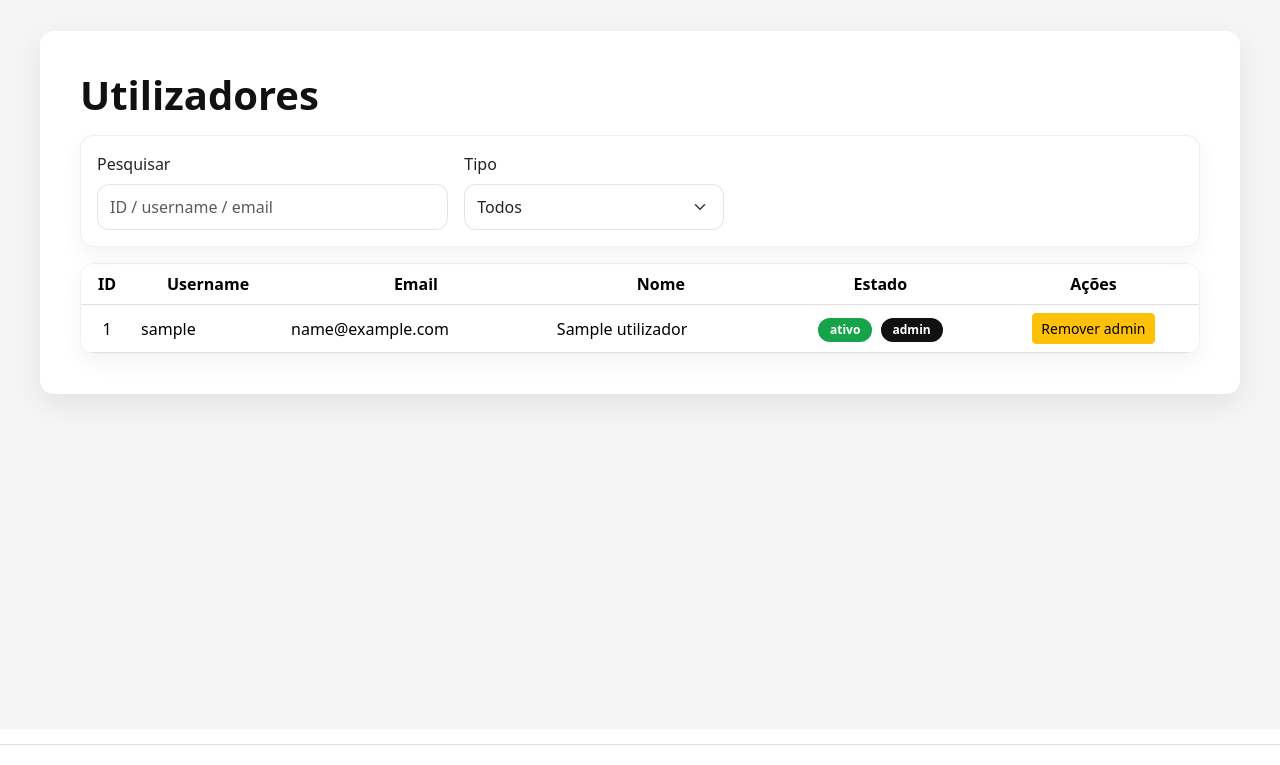
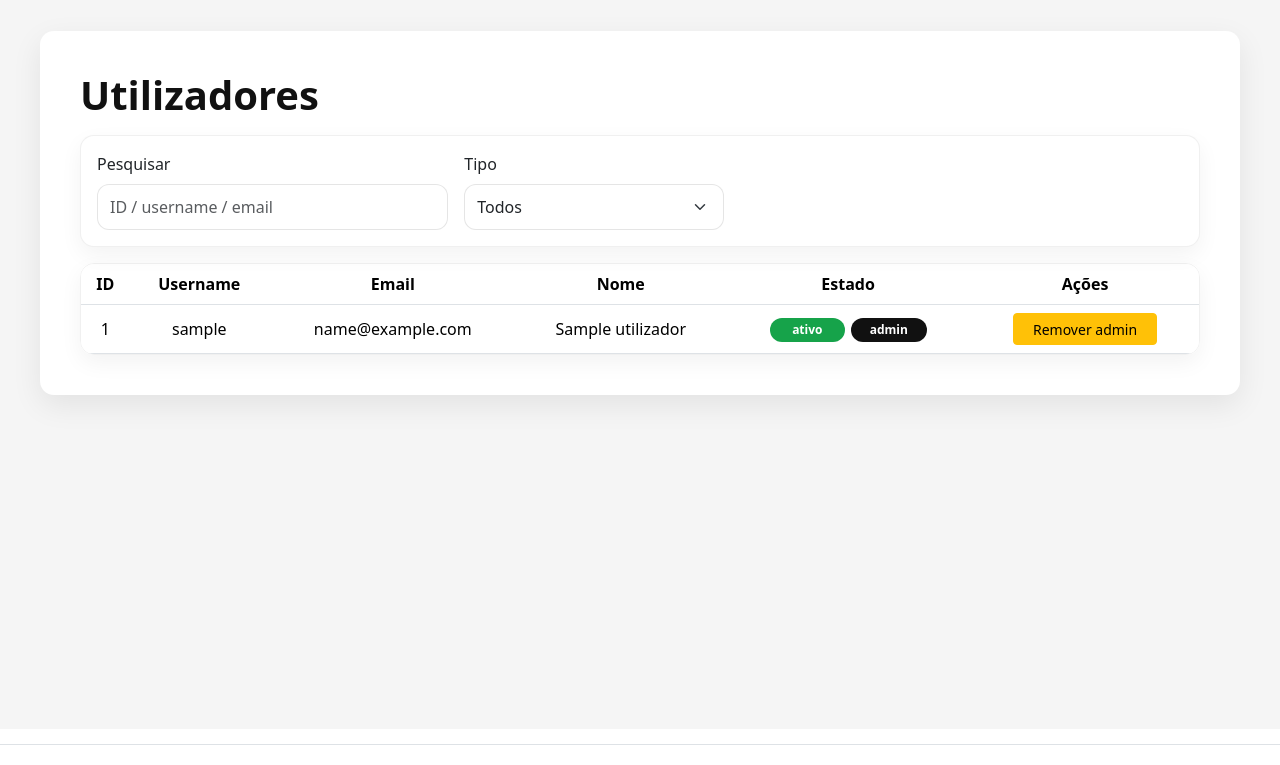
Before and after one commit to 10Lima/AutoMarket, an ASP.NET Core app: page /AdminGestaoUtilizadores in a window 1280 px wide. Shown: the part 122-887 px from the top of the page. Run offline with ASP.NET Core 8, Linux system fonts and the light colour scheme; a user stored in the database is signed in; tables that the repository leaves empty hold one stand-in row (values such as "Sample post"); style sheets or scripts are compiled from the project's sources; some libraries are stand-ins or nearby versions.

Commit message:
uptade admin view

```diff
--- a/Views/AdminGestaoUtilizadores/_UtilizadoresTable.cshtml
+++ b/Views/AdminGestaoUtilizadores/_UtilizadoresTable.cshtml
@@ -43,39 +43,53 @@ else
                         <td class="td-soft">@((string.IsNullOrWhiteSpace(uname)) ? $"#{id}" : uname)</td>
                         <td class="td-soft">@em</td>
                         <td class="td-soft">@u.nome</td>
+
+                        <!-- ESTADO -->
                         <td class="td-soft text-center">
+                            <div class="estado-badges">
                                 @if (estado == "bloqueado")
                                 {
-                                <span class="badge badge-bloqueado">bloqueado</span>
+                                    <span class="badge badge-state badge-bloqueado">bloqueado</span>
                                 }
                                 else
                                 {
-                                <span class="badge badge-ativo">ativo</span>
+                                    <span class="badge badge-state badge-ativo">ativo</span>
                                 }
 
                                 @if (isAdminAtual)
                                 {
-                                <span class="badge badge-admin ms-1">admin</span>
+                                    <span class="badge badge-state badge-admin">admin</span>
                                 }
+                            </div>
                         </td>
+
+                        <!-- AÇÕES -->
                         <td class="td-soft text-center">
                             @if (isAdminAtual)
                             {
-                                <button class="btn btn-sm btn-warning btn-removeradmin" data-id="@id">Remover admin</button>
+                                <button class="btn btn-sm btn-warning btn-removeradmin" data-id="@id">
+                                    Remover admin
+                                </button>
                             }
                             else
                             {
                                 if (estado == "bloqueado" && foiRemovidoAdmin)
                                 {
-                                    <button class="btn btn-sm btn-success btn-recuperaradmin" data-id="@id">Recuperar admin</button>
+                                    <button class="btn btn-sm btn-success btn-recuperaradmin" data-id="@id">
+                                        Recuperar admin
+                                    </button>
                                 }
                                 else if (estado == "ativo")
                                 {
-                                    <button class="btn btn-sm btn-danger btn-bloquear" data-id="@id">Bloquear</button>
+                                    <button class="btn btn-sm btn-danger btn-bloquear" data-id="@id">
+                                        Bloquear
+                                    </button>
                                 }
                                 else
                                 {
-                                    <button class="btn btn-sm btn-success btn-desbloquear" data-id="@id">Desbloquear</button>
+                                    <button class="btn btn-sm btn-success btn-desbloquear" data-id="@id">
+                                        Desbloquear
+                                    </button>
                                 }
                             }
                         </td>
@@ -87,11 +101,13 @@ else
 }
 
 <style>
+    /* ---------- ALERT ---------- */
     .alert-soft {
         border-radius: 14px;
         border: 1px solid rgba(0,0,0,0.06);
     }
 
+    /* ---------- TABLE WRAPPER ---------- */
     .table-soft-wrap {
         border-radius: 14px;
         overflow: hidden;
@@ -99,6 +115,7 @@ else
         box-shadow: 0 8px 22px rgba(0,0,0,0.05);
     }
 
+    /* ---------- HEADERS & CELLS ---------- */
     .th-soft {
         padding: 16px 26px;
         font-weight: 700;
@@ -110,24 +127,64 @@ else
         vertical-align: middle;
     }
 
-    .badge {
+    /* ---------- ESTADO: CENTRADO + BADGES IGUAIS AO MAIOR TEXTO ---------- */
+    .estado-badges {
+        display: inline-flex;
+        align-items: center;
+        justify-content: center;
+        gap: 6px;
+    }
+
+    .badge-state {
+        display: inline-flex;
+        align-items: center;
+        justify-content: center;
+        /* ✅ largura igual para todas (cabe "bloqueado") */
+        min-width: 11ch;
+        padding: 6px 12px;
         border-radius: 999px;
-        padding: 6px 12px;
         font-weight: 600;
+        color: #fff;
+        white-space: nowrap;
     }
 
     .badge-ativo {
         background: #16a34a;
-        color: #fff;
     }
 
     .badge-bloqueado {
         background: #dc2626;
-        color: #fff;
     }
 
     .badge-admin {
         background: #111;
-        color: #fff;
+    }
+
+    /* ---------- AÇÕES: BOTÕES IGUAIS ---------- */
+    .table-soft td:last-child .btn {
+        display: inline-flex;
+        align-items: center;
+        justify-content: center;
+        min-width: 18ch;
+        height: 32px;
+        padding: 0 12px;
+        white-space: nowrap;
+        box-sizing: border-box;
+    }
+
+    /* ---------- CENTRAR TEXTO DAS COLUNAS ---------- */
+
+    /* Username */
+    .table-soft td:nth-child(2),
+    .table-soft th:nth-child(2),
+
+    /* Email */
+    .table-soft td:nth-child(3),
+    .table-soft th:nth-child(3),
+
+    /* Nome */
+    .table-soft td:nth-child(4),
+    .table-soft th:nth-child(4) {
+        text-align: center;
     }
 </style>
--- a/appsettings.json
+++ b/appsettings.json
@@ -1,6 +1,6 @@
 {
   "ConnectionStrings": {
-    "DefaultConnection": "Server=.\\SQLEXPRESS;Database=MarketplaceDB;User Id=aluno_local;Password=Abenjas1abenjaS?;TrustServerCertificate=True;MultipleActiveResultSets=True"
+    "DefaultConnection": "Server=PC_LIMA\\SQLEXPRESS;Database=MarketplaceDB;Trusted_Connection=True;TrustServerCertificate=True;MultipleActiveResultSets=True"
   },
   "GmailSmtp": {
     "Host": "smtp.gmail.com",
```
Also changed, not shown: Views/AdminAcoes/Index.cshtml (+3 -6 lines), Views/AdminAcoes/_AcoesTable.cshtml (+16 -11 lines). Lines whose indentation alone changed are shown as unchanged.
